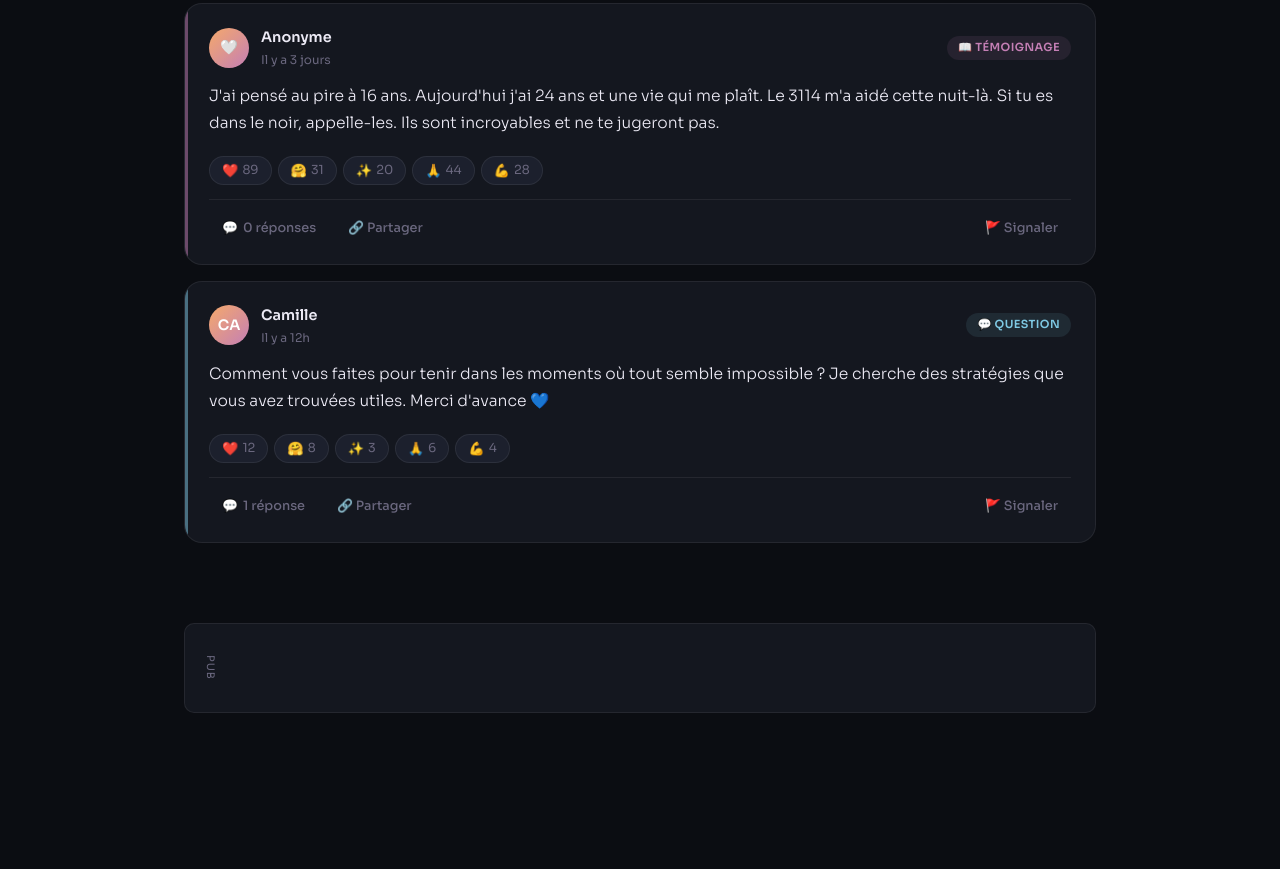
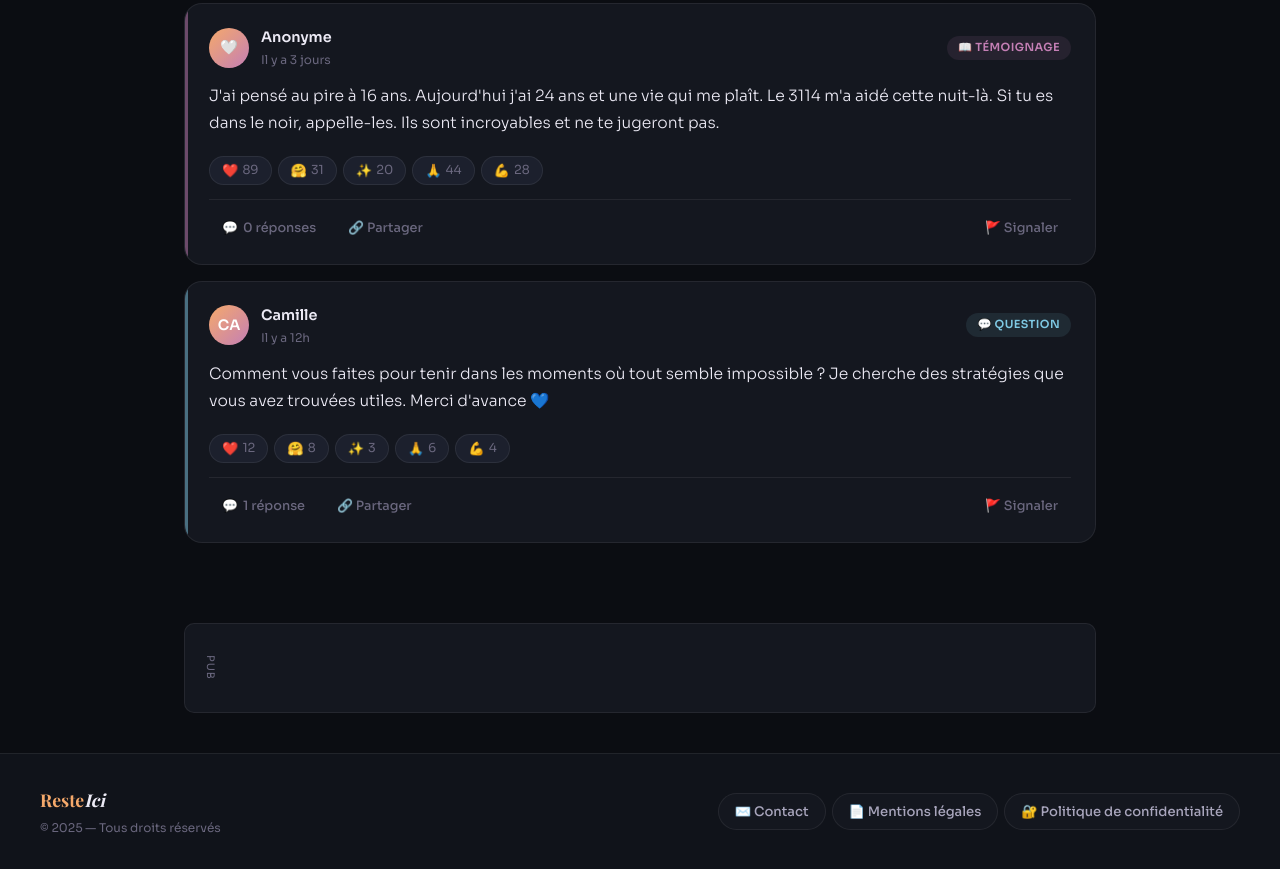
Before and after one commit to ResteIci/ResteIci, a plain HTML site: page index.html in a window 1280 px wide. Shown: the part 2434-3303 px from the top of the page. Before the commit the page ends 3187 px from the top, so only its background shows below. Drawn offline with nearby package versions, Linux system fonts and the light colour scheme; no server answers; a web font is replaced by a local one.

```diff
--- a/index.html
+++ b/index.html
@@ -995,6 +995,76 @@ img { max-width: 100%; }
 .setup-inner a { font-weight: 600; text-decoration: underline; }
 
 /* ============================================================
+   FOOTER
+============================================================ */
+#site-footer {
+  position: relative;
+  z-index: 1;
+  background: var(--bg2);
+  border-top: 1px solid var(--border);
+  padding: 32px 24px;
+}
+
+.footer-inner {
+  max-width: 1200px;
+  margin: 0 auto;
+  display: flex;
+  flex-wrap: wrap;
+  align-items: center;
+  justify-content: space-between;
+  gap: 16px;
+}
+
+.footer-brand {
+  font-family: var(--font-display);
+  font-size: 1.1rem;
+  font-weight: 700;
+  color: var(--accent);
+}
+.footer-brand span { color: var(--text); font-style: italic; }
+.footer-copy {
+  font-size: 0.75rem;
+  color: var(--text3);
+  font-weight: 400;
+  margin-top: 4px;
+}
+
+.footer-links {
+  display: flex;
+  gap: 6px;
+  flex-wrap: wrap;
+  align-items: center;
+}
+
+.footer-link {
+  display: inline-flex;
+  align-items: center;
+  gap: 6px;
+  padding: 7px 16px;
+  border-radius: var(--radius-pill);
+  border: 1px solid var(--border);
+  background: var(--surface);
+  color: var(--text2);
+  font-size: 0.82rem;
+  font-weight: 500;
+  font-family: var(--font-body);
+  text-decoration: none;
+  transition: all var(--transition);
+  cursor: pointer;
+}
+.footer-link:hover {
+  background: var(--surface3);
+  color: var(--text);
+  border-color: var(--border2);
+  transform: translateY(-1px);
+}
+
+@media (max-width: 600px) {
+  .footer-inner { flex-direction: column; align-items: flex-start; gap: 20px; }
+  .footer-links { gap: 8px; }
+}
+
+/* ============================================================
    ANIMATIONS
 ============================================================ */
 @keyframes fadeUp {
@@ -1379,28 +1449,19 @@ img { max-width: 100%; }
   let selectedLink = "https://www.paypal.com/ncp/payment/HH63UG4FAUG86"; // lien pour 5€
 
   function selectAmount(amount, btn, link) {
-    // Désactive tous les boutons
     document.querySelectorAll('.amount-btn').forEach(b => b.classList.remove('active'));
     btn.classList.add('active');
-
-    // Met à jour le label et le lien PayPal
     document.getElementById('donate-amount-label').innerText = amount + '€';
     document.getElementById('paypal-donate-btn').href = link;
     selectedLink = link;
-
-    // Ouvre automatiquement le lien PayPal
     window.open(link, '_blank');
   }
 
   function customAmount(btn) {
-    // Désactive tous les boutons
     document.querySelectorAll('.amount-btn').forEach(b => b.classList.remove('active'));
     btn.classList.add('active');
-
-    // Redirige vers PayPal avec un montant personnalisé (l'utilisateur choisira sur PayPal)
     document.getElementById('donate-amount-label').innerText = 'perso';
     document.getElementById('paypal-donate-btn').href = 'https://www.paypal.com/donate';
-    // Ouvre automatiquement le lien
     window.open('https://www.paypal.com/donate', '_blank');
   }
 
@@ -1411,6 +1472,23 @@ img { max-width: 100%; }
 
 <!-- TOAST -->
 <div class="toast" id="toast"></div>
+
+<!-- ============================================================
+     FOOTER
+============================================================ -->
+<footer id="site-footer">
+  <div class="footer-inner">
+    <div>
+      <div class="footer-brand">Reste<span>Ici</span></div>
+      <div class="footer-copy">© 2025 — Tous droits réservés</div>
+    </div>
+    <nav class="footer-links">
+      <a href="contact.html" class="footer-link">✉️ Contact</a>
+      <a href="mentions-legales.html" class="footer-link">📄 Mentions légales</a>
+      <a href="politique-confidentialite.html" class="footer-link">🔐 Politique de confidentialité</a>
+    </nav>
+  </div>
+</footer>
 
 <!-- ============================================================
      CONFIG (à remplir avant déploiement)
```
